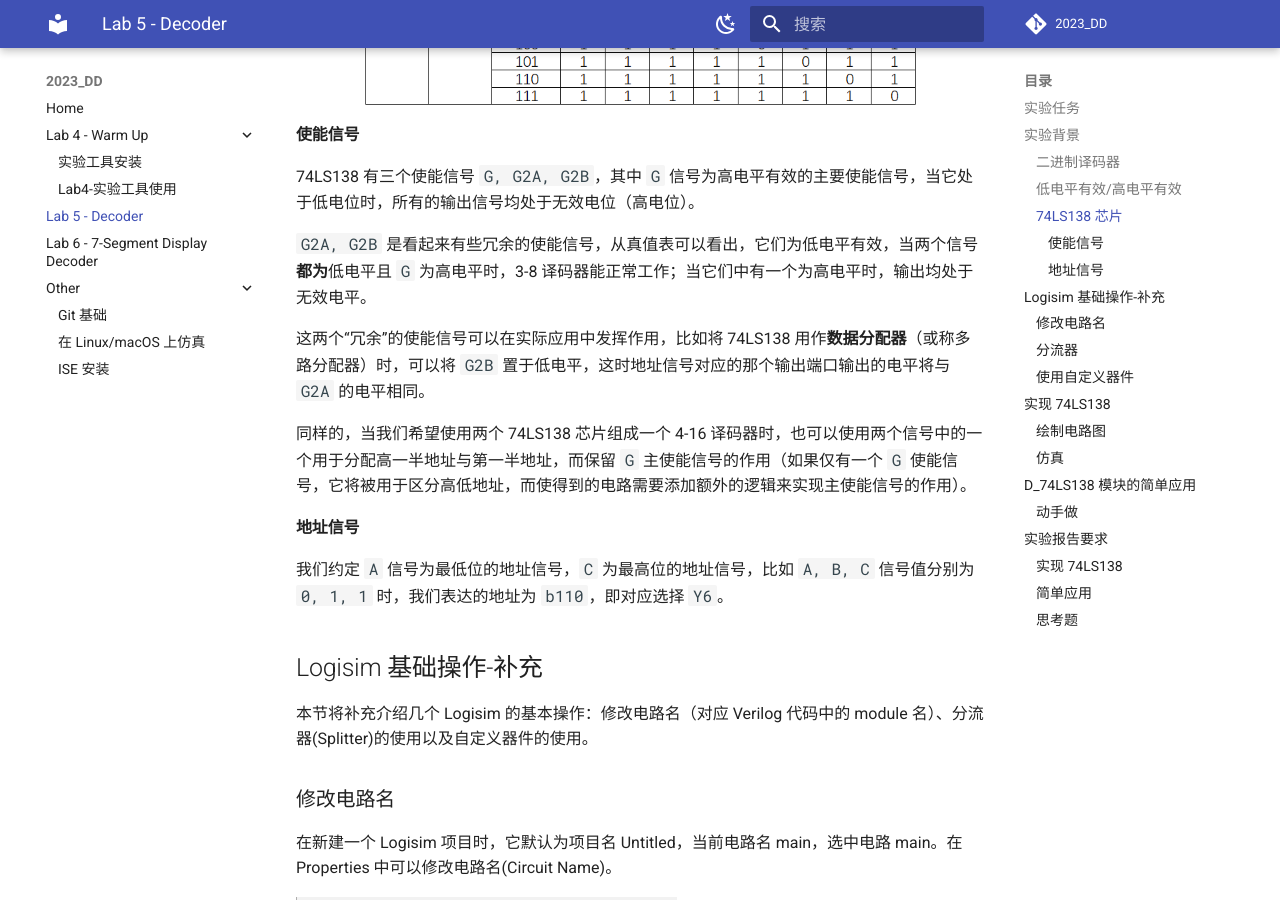
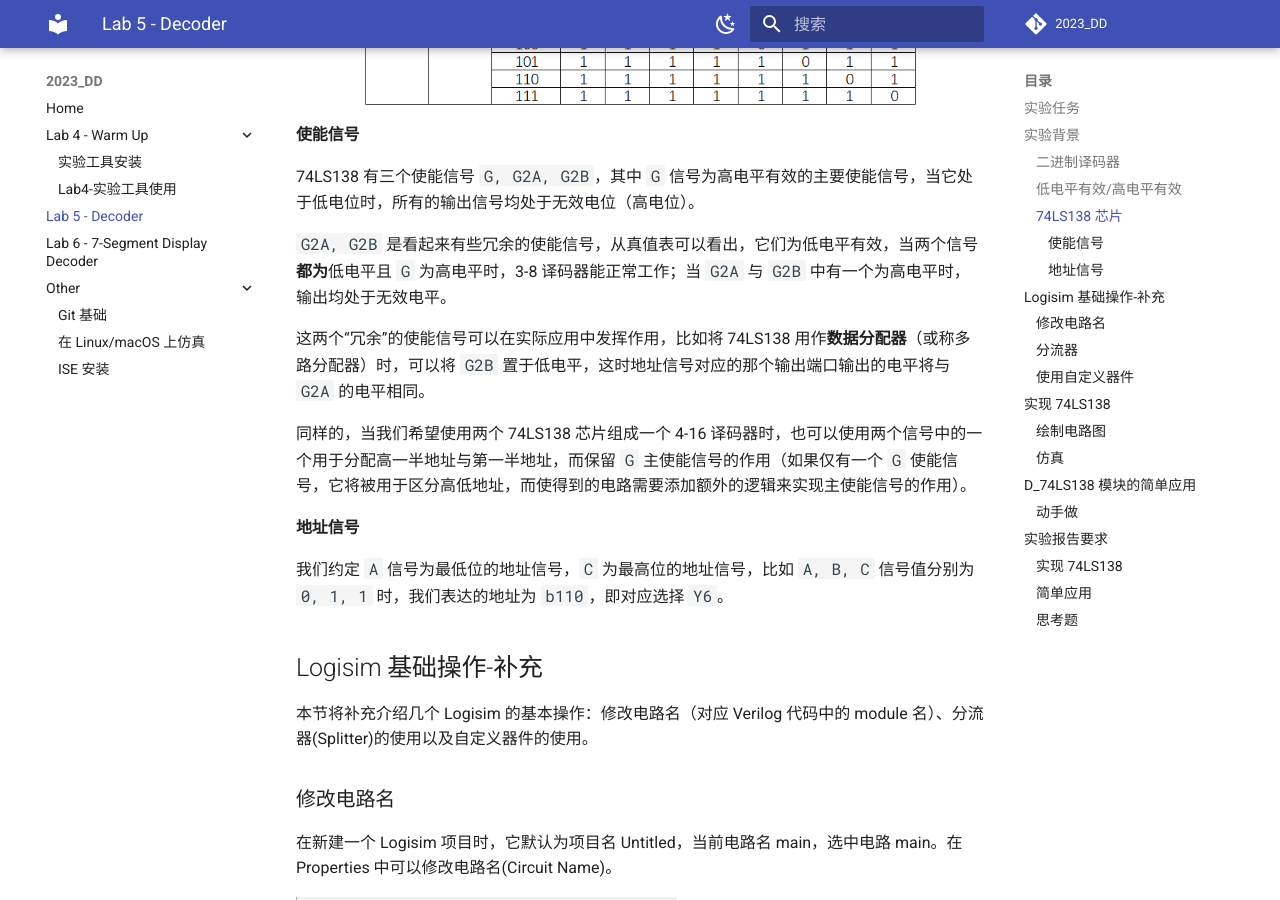
Before and after one commit to Guahao31/2023_DD, an MkDocs documentation site: the page built from docs/lab5/decoder.md, in a window 1280 px wide and 900 px high, scrolled down 1259 px. Built offline with MkDocs 1.6.1 and Material for MkDocs 9.7.7, drawn with Linux system fonts in a browser that asks for light colours; a script that is not in the unit is left out; comment, search, counter and statistics services are not loaded.

Commit message:
fix: another description of enable signals for 74LS138

```diff
--- a/docs/lab5/decoder.md
+++ b/docs/lab5/decoder.md
@@ -36,7 +36,7 @@
 
 74LS138 有三个使能信号 `G, G2A, G2B`，其中 `G` 信号为高电平有效的主要使能信号，当它处于低电位时，所有的输出信号均处于无效电位（高电位）。
 
-`G2A, G2B` 是看起来有些冗余的使能信号，从真值表可以看出，它们为低电平有效，当两个信号**都为**低电平且 `G` 为高电平时，3-8 译码器能正常工作；当它们中有一个为高电平时，输出均处于无效电平。
+`G2A, G2B` 是看起来有些冗余的使能信号，从真值表可以看出，它们为低电平有效，当两个信号**都为**低电平且 `G` 为高电平时，3-8 译码器能正常工作；当 `G2A` 与 `G2B` 中有一个为高电平时，输出均处于无效电平。
 
 这两个“冗余”的使能信号可以在实际应用中发挥作用，比如将 74LS138 用作**数据分配器**（或称多路分配器）时，可以将 `G2B` 置于低电平，这时地址信号对应的那个输出端口输出的电平将与 `G2A` 的电平相同。
 
```
